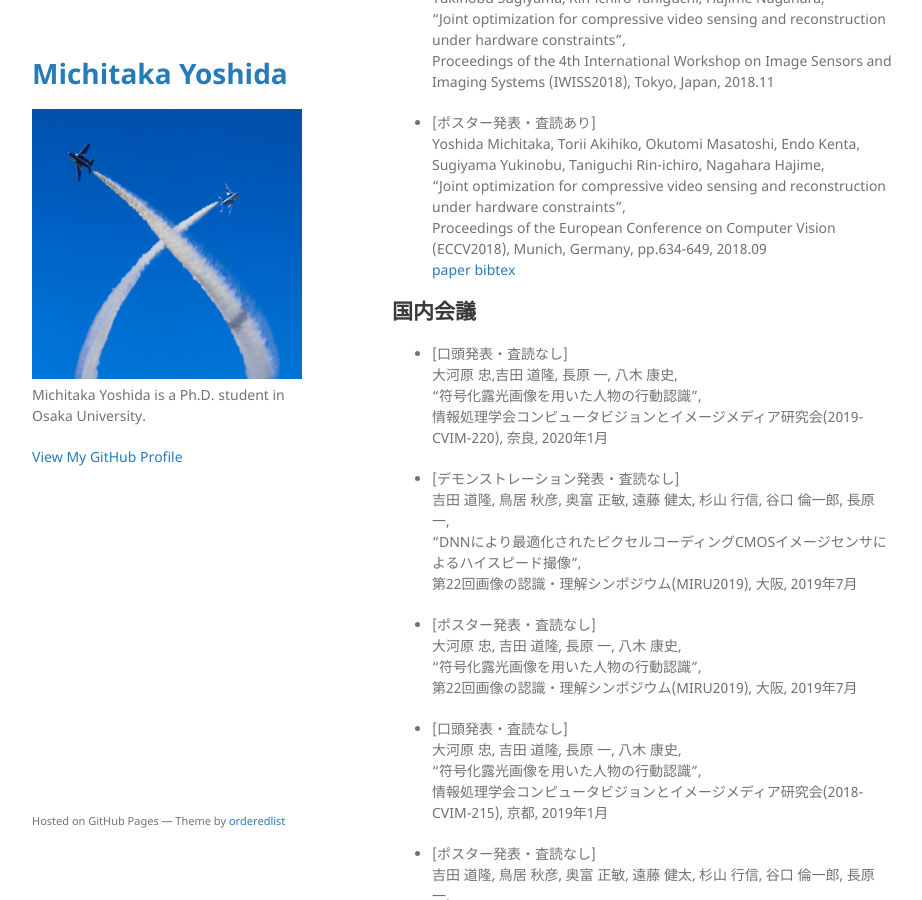
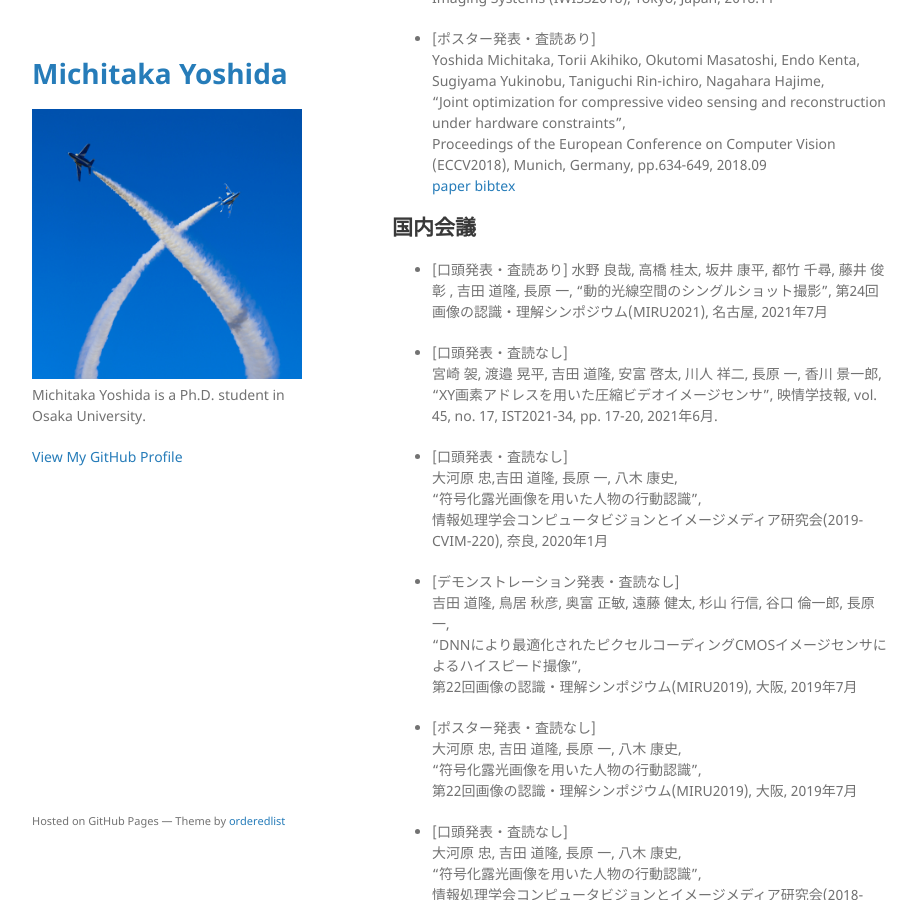
Before and after one commit to michitakayoshida/michitakayoshida.github.io, a Jekyll site: the page built from index.md, in a window 1280 px wide and 900 px high, scrolled down 1940 px. Shown: the whole window, without its empty margins (178-1100 px from the left). Built offline with Jekyll 4.4.1, drawn with Linux system fonts in a browser that asks for light colours; some of the changed text lies outside the part shown.

Commit message:
miru2021

```diff
--- a/index.md
+++ b/index.md
@@ -9,17 +9,14 @@ English page is [here](./index_en.html).
 
 # News & Topics
 
+- MIRU2021にてMIRU長尾賞を受賞しました．(2021/7/30)
+[MIRU2021](http://cvim.ipsj.or.jp/MIRU2021/)
 - MIRU2020若手プログラムにてプレゼンテーション賞を受賞しました．(2020/8/1)
 [MIRU2020若手プログラム](https://sites.google.com/view/miru2020/%E8%8B%A5%E6%89%8B%E3%83%97%E3%83%AD%E3%82%B0%E3%83%A9%E3%83%A0/%E4%BC%81%E7%94%BB%E5%86%85%E5%AE%B9?authuser=0)
 - ICCP2020にて口頭発表を行いました．(2020/4/26)
 [ICCP2020 Paper](https://iccp2020.engr.wustl.edu/) [動画 No.85](https://www.youtube.com/watch?v=yDBU-3Ag3bQ)
 - ICCP2020にてポスター発表を行いました．(2020/4/24)
 [ICCP2020 Poster](https://iccp2020.engr.wustl.edu/) [動画](https://www.youtube.com/watch?v=6WHq7_sICAA&t=1s)
-- ICCP2020に論文が採択されました．(2020/2/21)
-[ICCP2020](https://iccp2020.engr.wustl.edu/)
-- IEEE Transactions on Computational Imagingに論文が採択されました．(2019/11/29)
-[paper](https://ieeexplore.ieee.org/document/8918110) [bibtex](/bib/tci2019.bib)
-
 
 [More](./news)
 
@@ -86,6 +83,16 @@ Proceedings of the European Conference on Computer Vision (ECCV2018), Munich, Ge
 [paper](http://openaccess.thecvf.com/content_ECCV_2018/papers/Michitaka_Yoshida_Joint_optimization_for_ECCV_2018_paper.pdf) [bibtex](/bib/eccv2018.bib)
 
 ## 国内会議
+- [口頭発表・査読あり]
+水野 良哉, 高橋 桂太, 坂井 康平, 都竹 千尋, 藤井 俊彰 , 吉田 道隆, 長原 一,
+"動的光線空間のシングルショット撮影",
+第24回画像の認識・理解シンポジウム(MIRU2021), 名古屋, 2021年7月
+
+- [口頭発表・査読なし]
+宮崎 袈, 渡邉 晃平, 吉田 道隆, 安富 啓太, 川人 祥二, 長原 一, 香川 景一郎,
+"XY画素アドレスを用いた圧縮ビデオイメージセンサ",
+映情学技報, vol. 45, no. 17, IST2021-34, pp. 17-20, 2021年6月.
+
 - [口頭発表・査読なし]
 大河原 忠,吉田 道隆, 長原 一, 八木 康史,
 "符号化露光画像を用いた人物の行動認識",
```
Also changed, not shown: index_en.md (+14 -1 lines), news.md (+2 -0 lines), news_en.md (+3 -1 lines).
